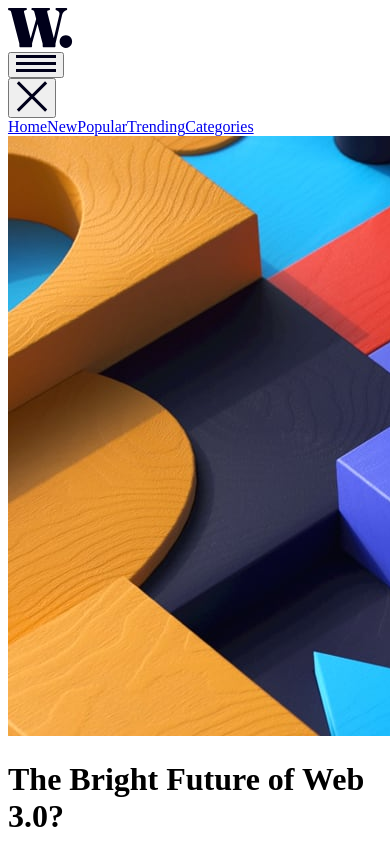
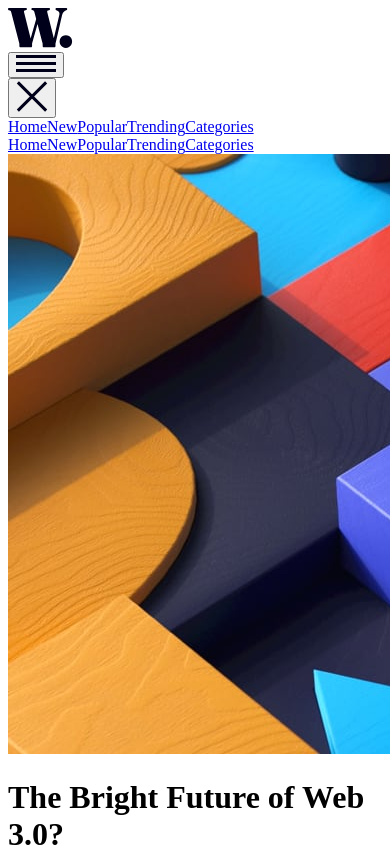
Before and after one commit to lavollmer/news-homepage, a React (Create React App) app: page / in a window 390 px wide. Shown: the top 847 px of the page. Built offline with nearby package versions, Linux system fonts and the light colour scheme.

Commit message:
debugging the mobile responsive page

```diff
--- a/src/components/NavBar.jsx
+++ b/src/components/NavBar.jsx
@@ -24,7 +24,7 @@ const NavBar = () => {
         {/* when isOpen is true then translatex-0 appears showing the sidebar */}
         {/* when the screen is a medium size or larger the sidebar is always visible and positioned normally */}
 
-        <nav className={`fixed top-0 right-0 w-3/4 h-full bg-[#FEFDF9] transform transition-transform duration-200 ease-in-out ${isOpen ? 'translate-x-0' : 'translate-x-full'}`}>
+        <nav className={`md:hidden fixed top-0 right-0 w-3/4 h-full bg-[#FEFDF9] transform transition-transform duration-200 ease-in-out ${isOpen ? 'translate-x-0' : 'translate-x-full'}`}>
           {/* Close Icon to close the side navigation bar when in mobile */}
           <button
           className="absolute top-0 right-0 m-2"
@@ -32,7 +32,7 @@ const NavBar = () => {
           >
             <img src={IconClose} alt="close icon" />
           </button>
-          <div className=" flex flex-col text-[#98959C] text-black font-inter-regular font-bold justify-end space-y-5 w-full pb-10 mt-40 ml-5">
+          <div className="flex flex-col text-black text-black font-inter-regular font-bold justify-end space-y-5 w-full pb-10 mt-40 ml-5">
             <Link to="/" className="hover:text-black" onClick={() => setIsOpen(false)}>
               Home
             </Link>
@@ -50,6 +50,26 @@ const NavBar = () => {
             </Link>
           </div>
       </nav>
+
+      <div>
+        <div className="hidden md:flex text-[#98959C] items-center space-x-5 justify-end">
+          <Link to="/" className="hover:text-black">
+            Home
+          </Link>
+          <Link to="/new" className="hover:text-black">
+            New
+          </Link>
+          <Link to="/popular" className="hover:text-black">
+            Popular
+          </Link>
+          <Link to="/trending" className="hover:text-black">
+            Trending
+          </Link>
+          <Link to="/categories" className="hover:text-black">
+            Categories
+          </Link>
+        </div>
+      </div>
     </div>
   );
 };
```
